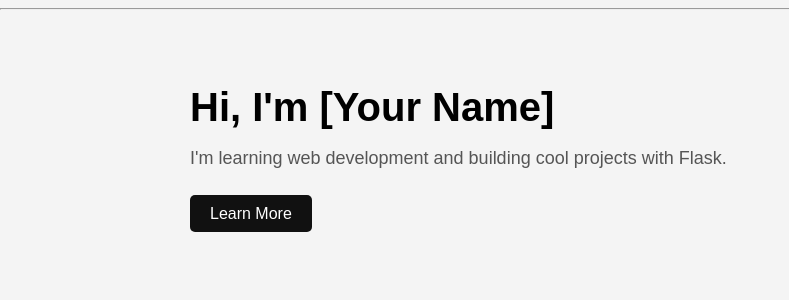
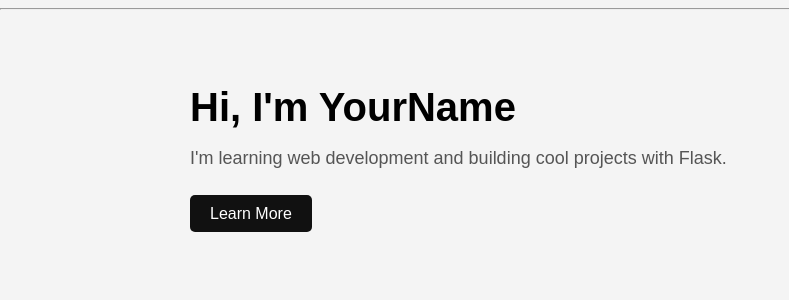
Before and after one commit to raymondmutiga36-cloud/Render, a Flask app: page / in a window 1280 px wide. Shown: the part 48-348 px from the top of the page, without its empty margins (0-789 px from the left). Run offline with Flask 3, Linux system fonts and the light colour scheme.

Commit message:
Update index.html

```diff
--- a/templates/index.html
+++ b/templates/index.html
@@ -2,7 +2,7 @@
 
 {% block content %}
 <div class="container">
-    <h1>Hi, I'm [Your Name]</h1>
+    <h1>Hi, I'm YourName</h1>
     <p>I'm learning web development and building cool projects with Flask.</p>
     <br>
     <a href="/about" style="background:#111; color:white; padding:10px 20px; text-decoration:none; border-radius:5px;">
```
